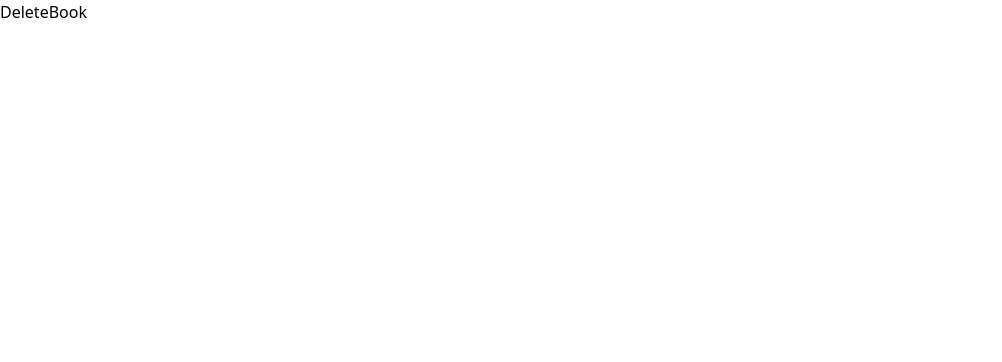
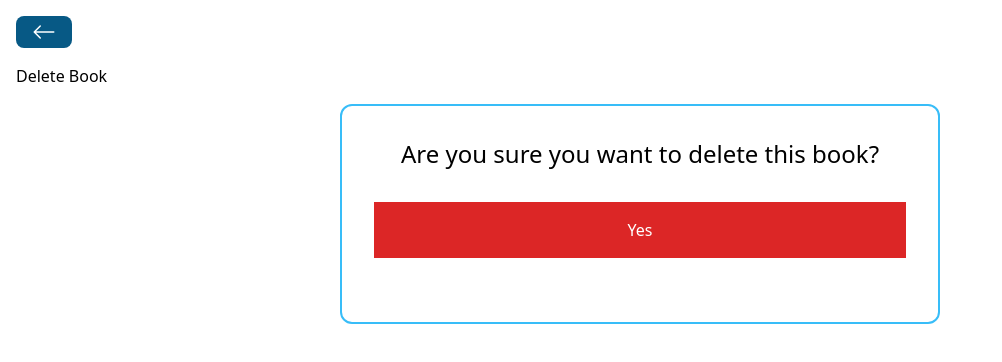
Before and after one commit to klearliu/mern-tutorial, a React (Vite) app in the folder frontend/: page /books/delete/1 in a window 1280 px wide. Shown: the top 362 px of the page, without its empty margins (0-1002 px from the left). Built offline with nearby package versions, Linux system fonts and the light colour scheme.

Commit message:
frontend: implemented delete book feature

```diff
--- a/frontend/src/pages/DeleteBook.jsx
+++ b/frontend/src/pages/DeleteBook.jsx
@@ -1,7 +1,43 @@
-import React from "react";
+import React, { useState } from "react";
+import BackButton from "../components/BackButton";
+import Spinner from "../components/Spinner";
+import axios from "axios";
+import { useNavigate, useParams } from "react-router-dom";
 
 const DeleteBook = () => {
-  return <div>DeleteBook</div>;
+  const [loading, setLoading] = useState(false);
+  const navigate = useNavigate();
+  const { id } = useParams();
+  const handleDeleteBook = () => {
+    setLoading(true);
+    axios
+      .delete(`http://localhost:5555/books/${id}`)
+      .then(() => {
+        setLoading(false);
+        navigate("/");
+      })
+      .catch((error) => {
+        setLoading(false);
+        alert("An error occurred. Check console");
+        console.log(error);
+      });
+  };
+  return (
+    <div className="p-4">
+      <BackButton />
+      <h1 className="text-3x1 my-4">Delete Book</h1>
+      {loading ? <Spinner /> : ""}
+      <div className="flex flex-col items-center border-2 border-sky-400 rounded-xl w-[600px] p-8 mx-auto">
+        <h3 className="text-2xl">Are you sure you want to delete this book?</h3>
+        <button
+          className="p-4 bg-red-600 text-white m-8 w-full"
+          onClick={handleDeleteBook}
+        >
+          Yes
+        </button>
+      </div>
+    </div>
+  );
 };
 
 export default DeleteBook;
```
